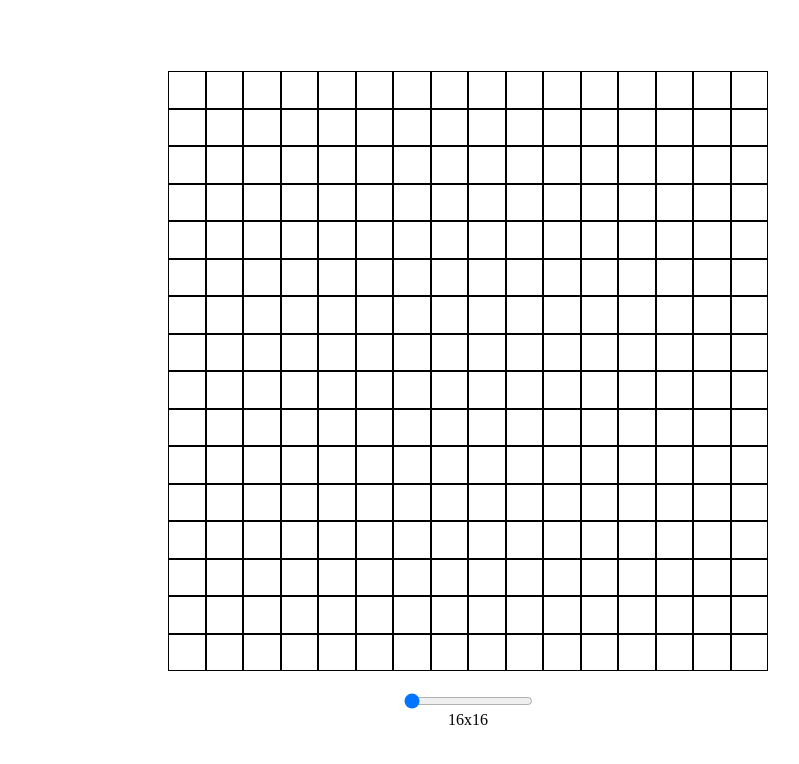
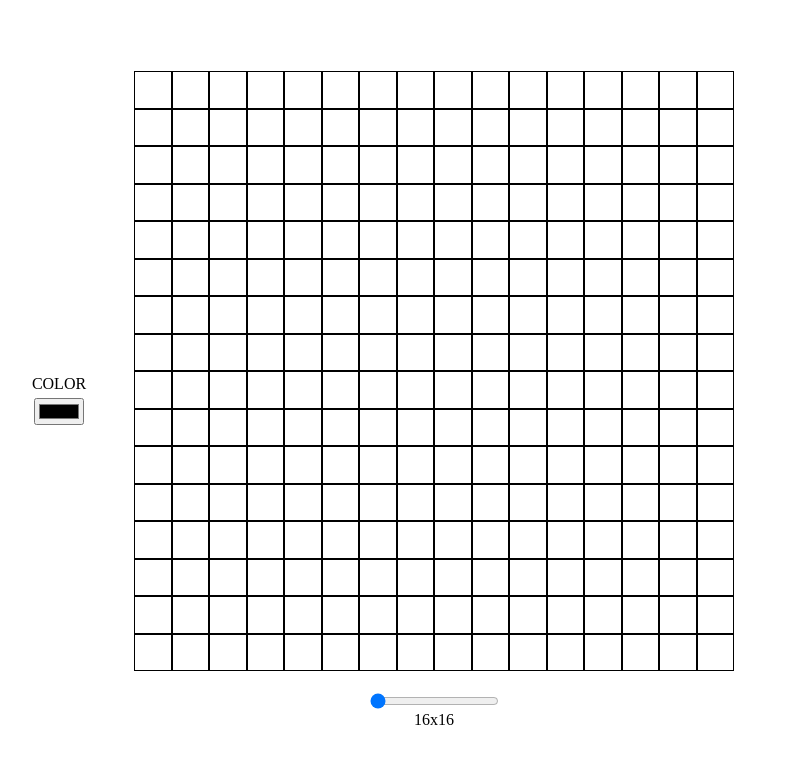
Before and after one commit to ainhoa-alz/etch-a-sketch, a plain HTML site: page index.html in a window 1280 px wide. Shown: the whole page, without its empty margins (172-971 px from the left). Drawn offline with Linux system fonts and the light colour scheme.

Commit message:
Add color picker

```diff
--- a/index.html
+++ b/index.html
@@ -7,14 +7,29 @@
     </head>
 
     <body>
+        <div class="game-container">
 
-            <div class="grid-container">
-            </div>
-            <div class="slider">
-                <input type="range" id="gridSizeSlider" min="16" max="60" value="16">
-                <label for="gridSizeSlider" class="grid-size"></label>
+            <div class="controls">
+                <div class="color-picker">
+                    <label for="colorPicker">COLOR</label>
+                    <input type="color" id="colorPicker" value="#00000">
+                </div>
             </div>
 
+            <div class="sub-container">
+                <div class="grid-container"></div>
+                <div class="slider">
+                    <input type="range" id="gridSizeSlider" min="16" max="60" value="16">
+                    <label for="gridSizeSlider" class="grid-size"></label>
+                </div>
+            </div>
+
+
+
+
+
+
+         </div>
 
     <script src="main.js"></script>
     </body>
--- a/style.css
+++ b/style.css
@@ -1,31 +1,59 @@
-
-body{
+body {
     height: 100vh;
-    margin:0;
+    margin: 0;
+    padding: 0;
     display: flex;
     justify-content: center;
     align-items: center;
+}
+
+.game-container {
+    display: flex;
+    justify-content: center;
+    align-items: center;
+    width: 100%;
+    flex-flow: row wrap;
+}
+
+.sub-container {
+    margin-right: 170px;
+    display: flex;
+    justify-content: center;
+    align-items: center;
+    flex-flow: column nowrap;
+}
+
+.controls, .color-picker, .slider {
+    display: flex;
     flex-direction: column;
+    align-items: center;
+}
+
+.controls {
+    margin-right: 3em;
+}
+
+.color-picker{
+    gap:5px;
 }
 
 .grid-container {
     width: 600px;
     display: flex;
-    flex-wrap:wrap;
+    flex-wrap: wrap;
 }
-.square{
+
+.square {
     border: 1px solid black;
     width: 35px;
     height: 35px;
 }
 
-.square.hovered{
-    background-color:black;
+.square.hovered {
+    background-color: black;
 }
 
-.slider{
-    margin-top:20px;
-    display:flex;
-    flex-direction: column;
-    text-align:center;
+.slider {
+    margin-top: 20px;
+    text-align: center;
 }
```
